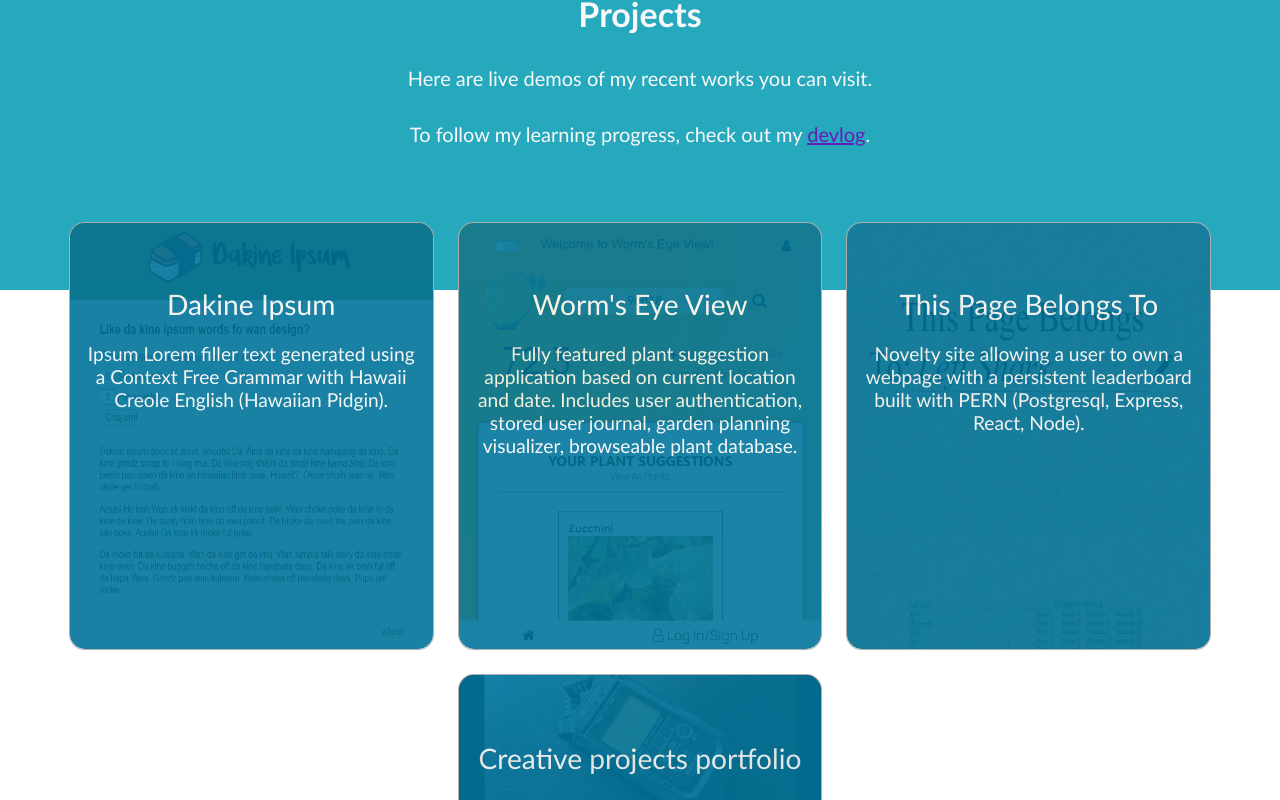
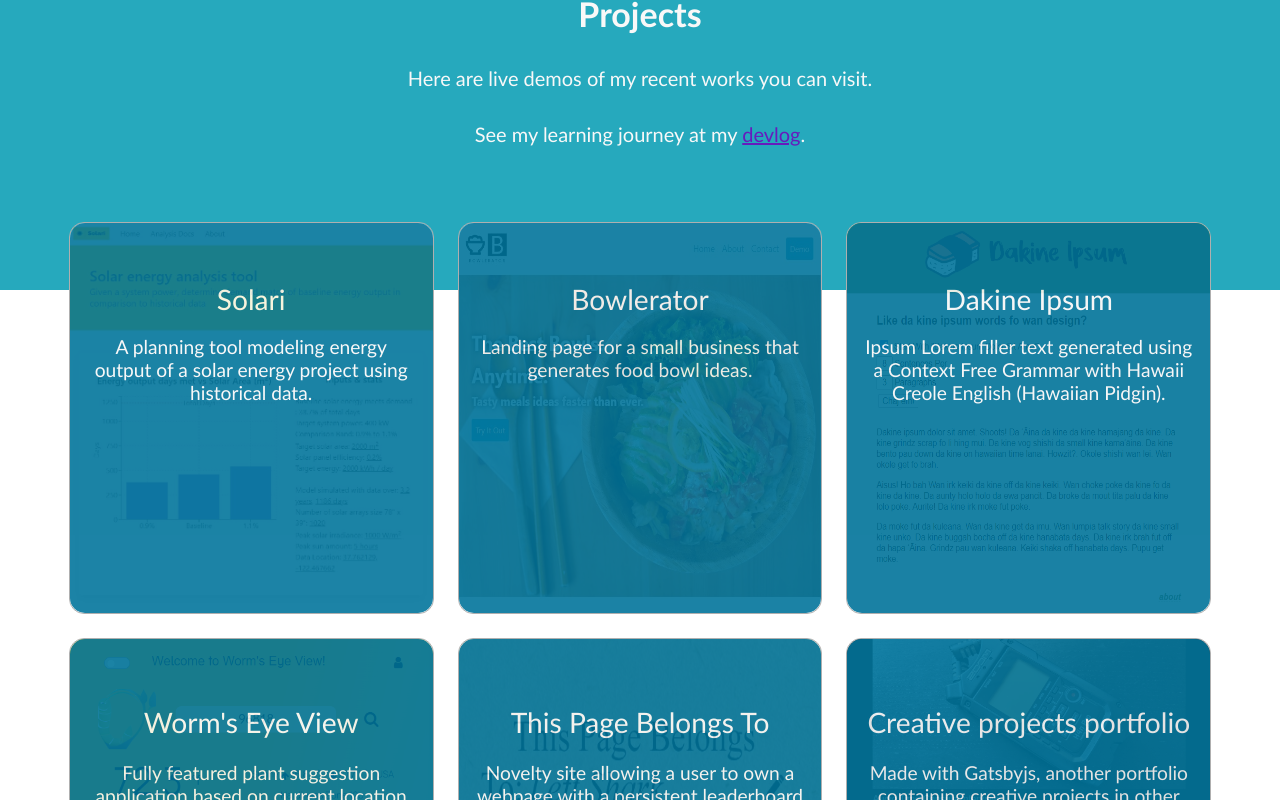
Before and after one commit to kevin-lambda/kevin-lambda.github.io, a React (Create React App) app: page / in a window 1280 px wide. Shown: the part 2260-3060 px from the top of the page. Built offline with nearby package versions, Linux system fonts and the light colour scheme.

Commit message:
added projects

```diff
--- a/src/assets/index.js
+++ b/src/assets/index.js
@@ -16,6 +16,8 @@ import email from "./email.png"
 import linkedin from "./linkedin.png"
 import github from "./github.png"
 import p6 from "./p6.jpg"
+import p7 from "./p7.jpg"
+import p8 from "./p8.jpg"
 
 const IMAGES = {
   logo,
@@ -32,6 +34,8 @@ const IMAGES = {
   p3,
   p4,
   p6,
+  p7,
+  p8,
   logo_react,
   email,
   linkedin,
--- a/src/components/Body.js
+++ b/src/components/Body.js
@@ -108,7 +108,7 @@ function Body() {
         <h2 className="about2">
           Here are live demos of my recent works you can visit.
           <h2 class="about2">
-            To follow my learning progress, check out my{" "}
+            See my learning journey at my{" "}
             <a
               className="about2-link"
               href="https://github.com/kevin-lambda/kevin-lambda/blob/main/dev_log.md"
@@ -121,6 +121,36 @@ function Body() {
       </section>
       <section className="body-projects">
         <div className="projects-items-container">
+          <a href="https://solari-kl.vercel.app/" className="single-item-image">
+            <div className="project-card-container">
+              <img src={IMAGES.p7} alt="project 7: solari" />
+
+              <div className="overlay">
+                <div className="overlay-text-title">Solari</div>
+                <div className="overlay-text">
+                  A planning tool modeling energy output of a solar energy
+                  project using historical data.
+                </div>
+              </div>
+            </div>
+          </a>
+          <a
+            href="https://bowlerator.vercel.app/"
+            className="single-item-image"
+          >
+            <div className="project-card-container">
+              <img src={IMAGES.p8} alt="project 8: bowlerator" />
+
+              <div className="overlay">
+                <div className="overlay-text-title">Bowlerator</div>
+                <div className="overlay-text">
+                  Landing page for a small business that generates food bowl
+                  ideas.
+                </div>
+              </div>
+            </div>
+          </a>
+
           <a
             href="https://kevin-lambda.github.io/dakine-ipsum/"
             className="single-item-image"
```
Also changed, not shown: src/assets/p7.jpg (added), src/assets/p8.jpg (added).
